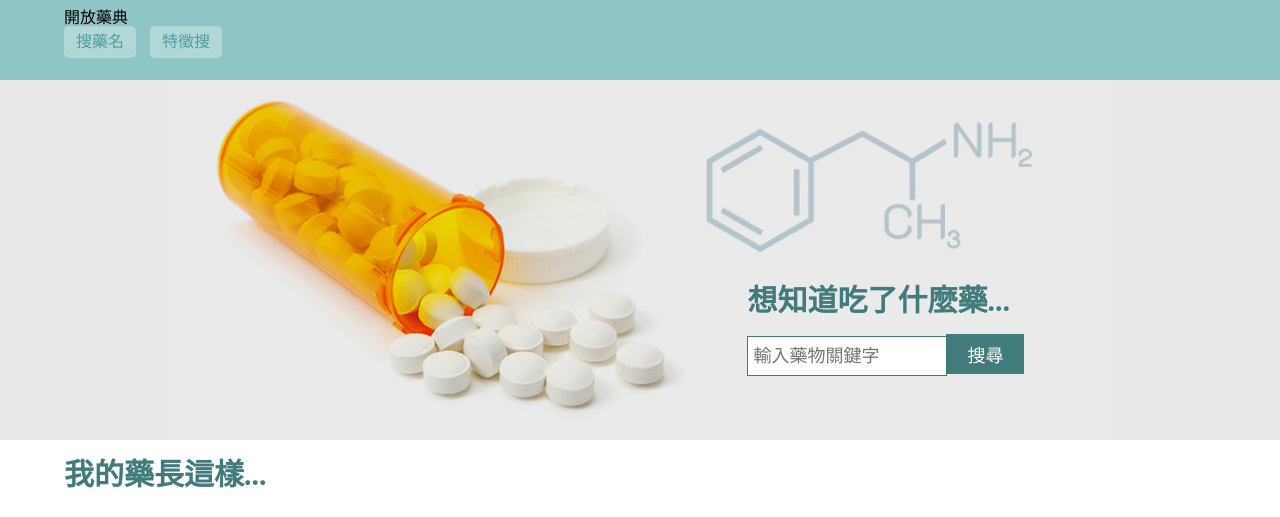
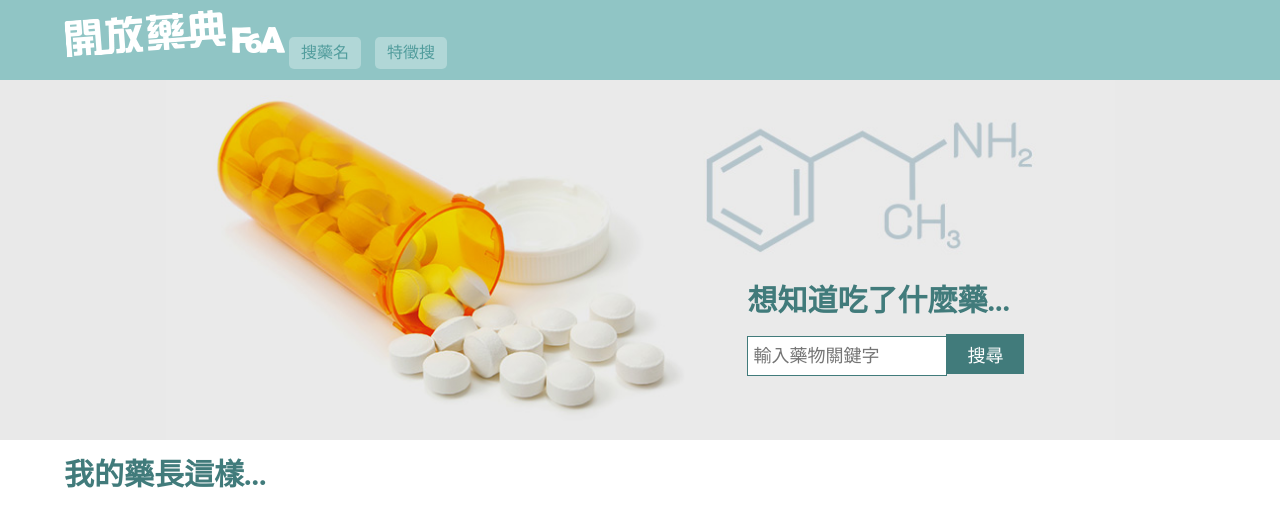
Before and after one commit to chhsiao1981/f6a-tw-frontend, a plain HTML site: page index.html in a window 1280 px wide. Shown: the top 517 px of the page. Drawn offline with Linux system fonts and the light colour scheme.

Commit message:
image fix

```diff
--- a/index.html
+++ b/index.html
@@ -8,7 +8,7 @@
 <body>
 <div class="wrapper">
 	<section class="header">
-		<h1>開放藥典</h1>
+		<img src="images/logo.png" alt="開放藥典">
 		<ul>
 			<li><a href="#" class="med-name">搜藥名</a></li>
 			<li><a href="#" class="med-feature">特徵搜</a></li>
```
